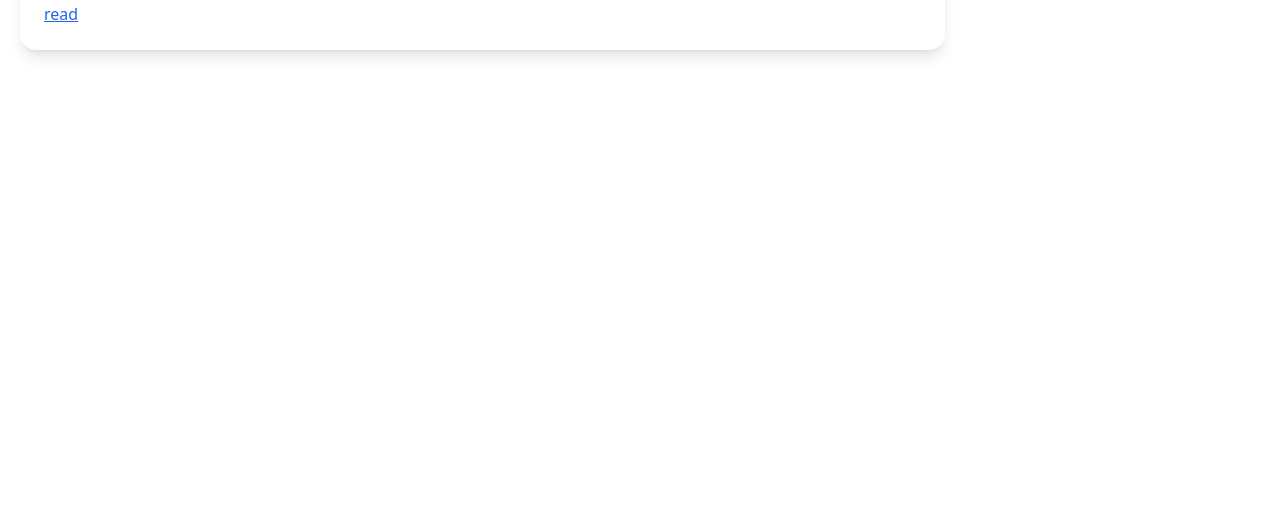
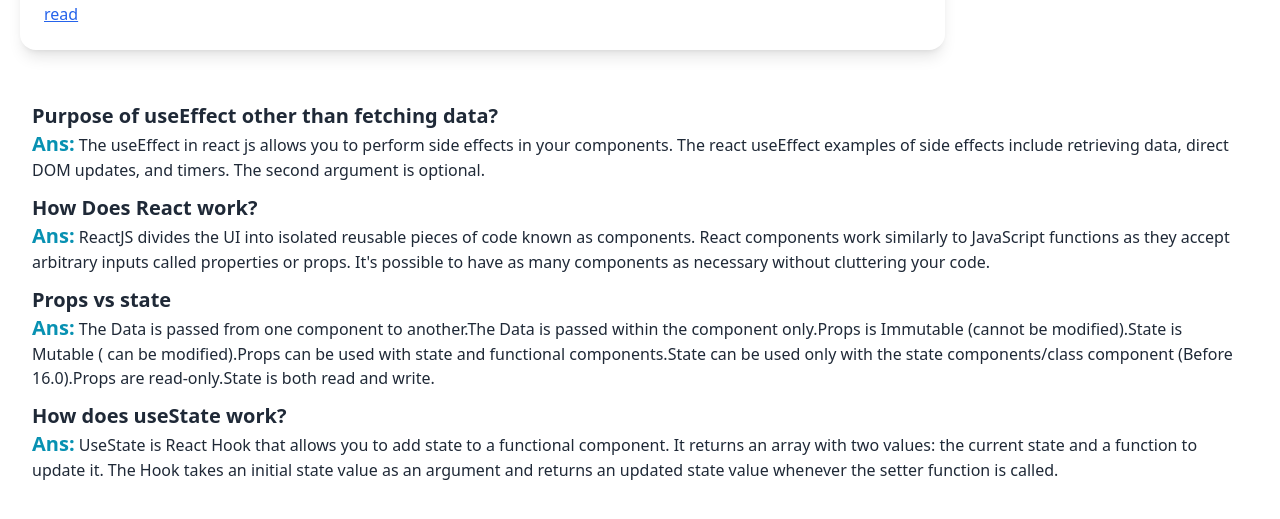
Before and after one commit to itsjahid01/knowledge-camp, a React (Vite) app: page / in a window 1280 px wide. Shown: the part 2211-2730 px from the top of the page. Before the commit the page ends 2281 px from the top, so only its background shows below. Built offline with nearby package versions, Linux system fonts and the light colour scheme.

Commit message:
blog component done

```diff
--- a/package.json
+++ b/package.json
@@ -14,7 +14,8 @@
     "@fortawesome/react-fontawesome": "^0.2.0",
     "daisyui": "^2.51.5",
     "react": "^18.2.0",
-    "react-dom": "^18.2.0"
+    "react-dom": "^18.2.0",
+    "react-toastify": "^9.1.2"
   },
   "devDependencies": {
     "@types/react": "^18.0.28",
--- a/src/App.jsx
+++ b/src/App.jsx
@@ -1,15 +1,17 @@
-import { useState } from "react";
+
 import "./App.css";
 import Header from "./components/Header/Header";
 import Blogs from "./components/Blogs/Blogs";
+import Blog from "./components/Blog/Blog";
 
 function App() {
-  const [count, setCount] = useState(0);
+
 
   return (
     <div className="App container mx-auto">
       <Header></Header>
       <Blogs></Blogs>
+      <Blog></Blog>
     </div>
   );
 }
--- /dev/null
+++ b/src/components/Blog/Blog.jsx
@@ -0,0 +1,26 @@
+import React from 'react';
+
+const Blog = () => {
+    return (
+        <div className='p-8 shadow-xl'>
+            <div className='mb-3'>
+                <p className='text-xl font-bold'>Purpose of useEffect other than fetching data?</p>
+                <p><span className='text-xl text-cyan-600 font-semibold'>Ans:</span> The useEffect in react js allows you to perform side effects in your components. The react useEffect examples of side effects include retrieving data, direct DOM updates, and timers. The second argument is optional.</p>
+            </div>
+            <div className='mb-3'>
+                <p className='text-xl font-bold'>How Does React work?</p>
+                <p><span className='text-xl text-cyan-600 font-semibold'>Ans:</span> ReactJS divides the UI into isolated reusable pieces of code known as components. React components work similarly to JavaScript functions as they accept arbitrary inputs called properties or props. It's possible to have as many components as necessary without cluttering your code.</p>
+            </div>
+            <div className='mb-3'>
+                <p className='text-xl font-bold'>Props vs state</p>
+                <p><span className='text-xl text-cyan-600 font-semibold'>Ans:</span> The Data is passed from one component to another.The Data is passed within the component only.Props is Immutable (cannot be modified).State is Mutable ( can be modified).Props can be used with state and functional components.State can be used only with the state components/class component (Before 16.0).Props are read-only.State is both read and write.</p>
+            </div>
+            <div className='mb-3'>
+                <p className='text-xl font-bold'>How does useState work?</p>
+                <p><span className='text-xl text-cyan-600 font-semibold'>Ans:</span> UseState is React Hook that allows you to add state to a functional component. It returns an array with two values: the current state and a function to update it. The Hook takes an initial state value as an argument and returns an updated state value whenever the setter function is called.</p>
+            </div>
+        </div>
+    );
+};
+
+export default Blog;
--- a/src/components/Bookmark/BookMark.jsx
+++ b/src/components/Bookmark/BookMark.jsx
@@ -12,7 +12,7 @@ const BookMark = (props) => {
 
 
     return (
-        <div className='sticky top-5'>
+        <div className='sticky top-3'>
             <div className='p-4 bg-gray-200 border border-blue-500 rounded mb-3'>
                 <p className='text-center text-blue-500 font-bold'>Spent time on read : {time} min</p>
             </div>
```
Also changed, not shown: src/components/Blogs/Blogs.jsx (+9 -1 lines), 1 other file (tests, documents, lock files or other folders).
